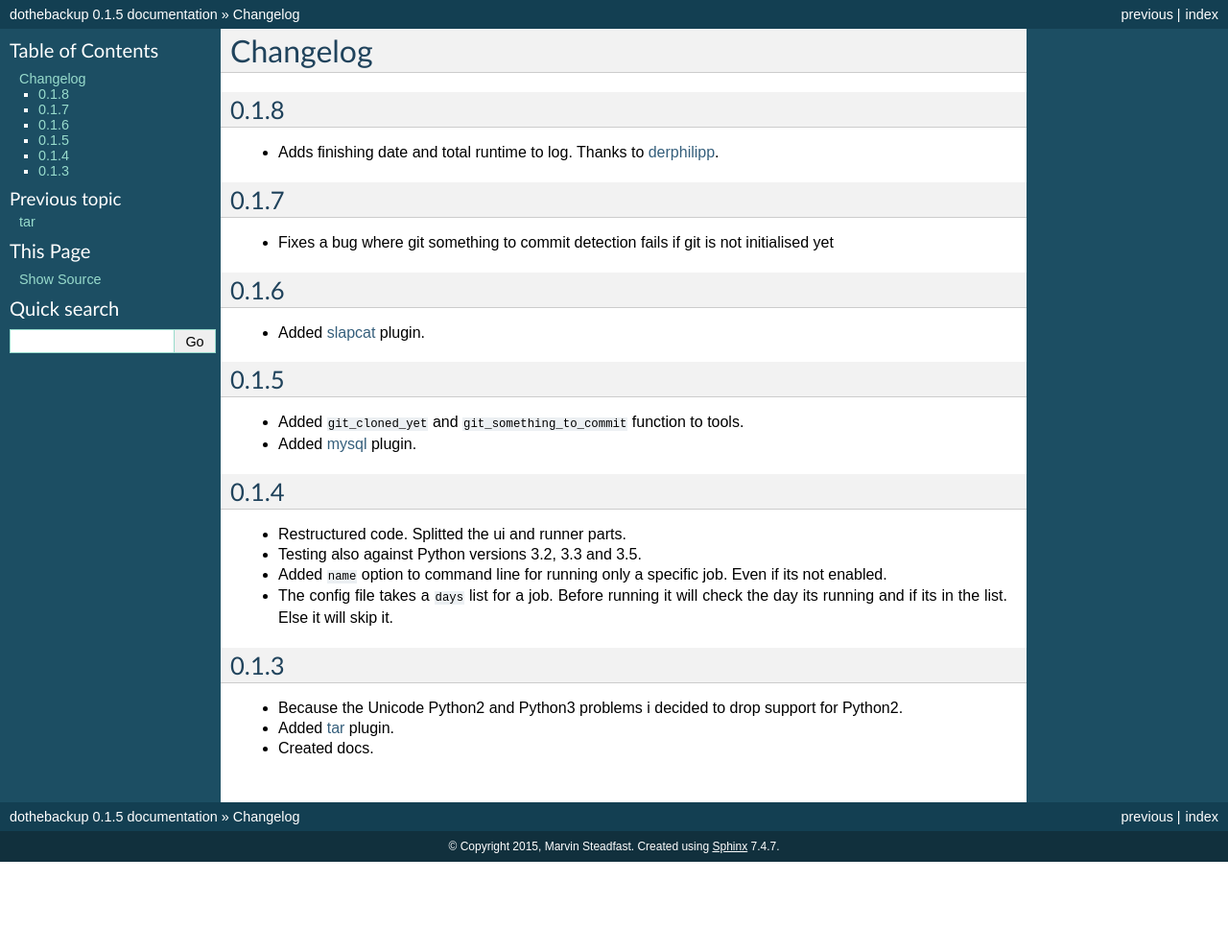
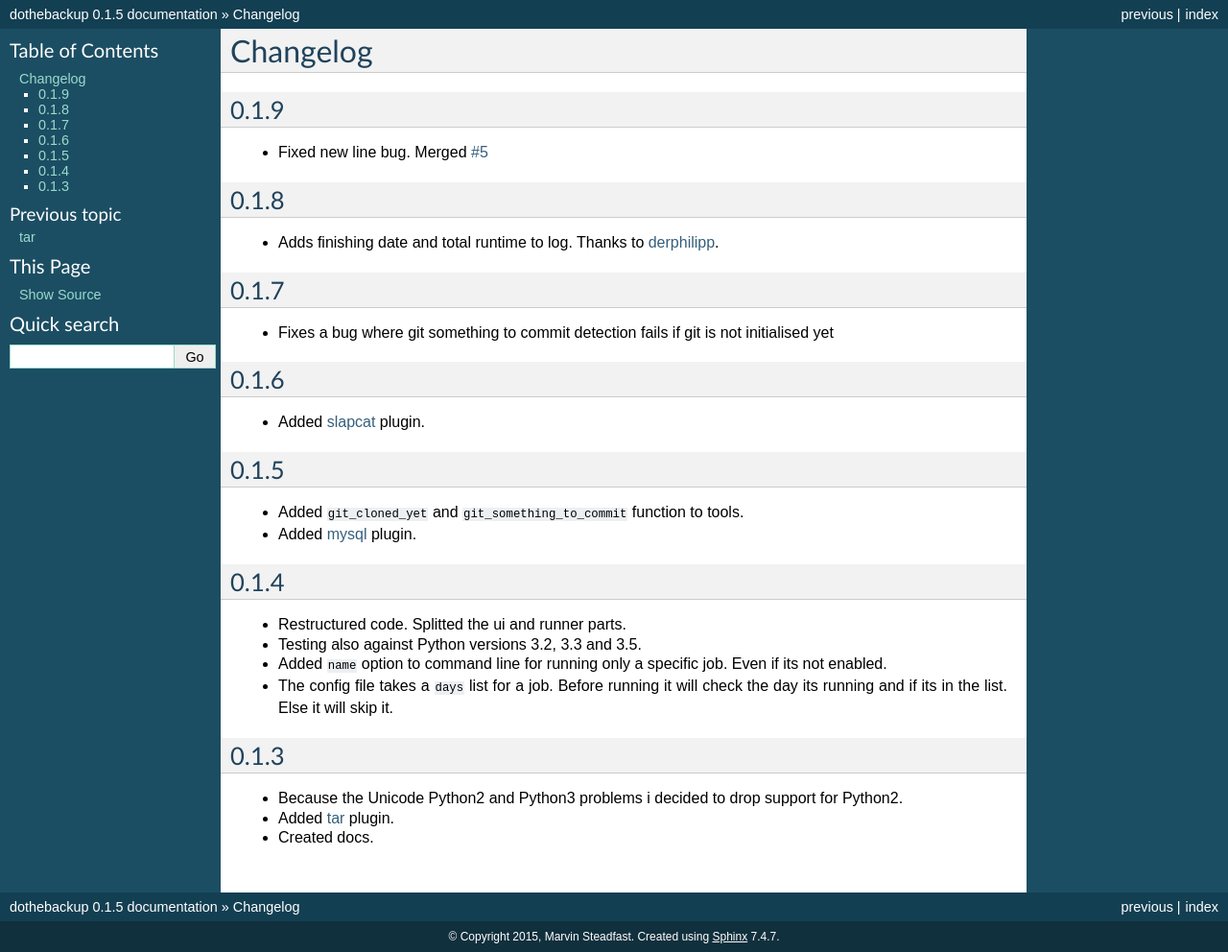
Before and after one commit to xsteadfastx/DoTheBackup, a Sphinx documentation site: the page built from docs/changelog.rst, in a window 1280 px wide. Shown: the whole page at 96% size. Built offline with Sphinx 7.4.7, drawn with Linux system fonts in a browser that asks for light colours; before the commit the page ends 900 px from its top, so only the background shows below that.

Commit message:
0.1.9 release

```diff
--- a/docs/changelog.rst
+++ b/docs/changelog.rst
@@ -1,5 +1,12 @@
 Changelog
 =========
+
+0.1.9
+-----
+
+* Fixed new line bug. Merged `#5`_
+
+.. _#5: https://github.com/xsteadfastx/DoTheBackup/pull/5
 
 0.1.8
 -----
--- a/setup.py
+++ b/setup.py
@@ -10,7 +10,7 @@ def _read(fn):
 
 setup(
     name='dothebackup',
-    version='0.1.8',
+    version='0.1.9',
     description='backup tool with plugins',
     author='Marvin Steadfast',
     author_email='marvin@xsteadfastx.org',
```
